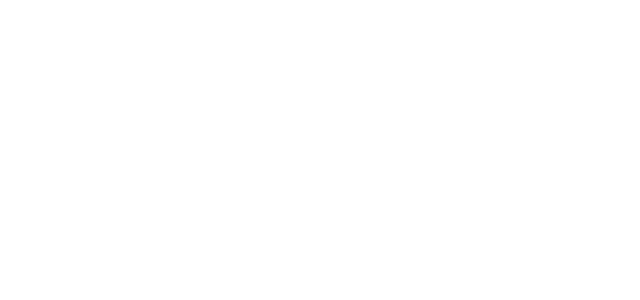
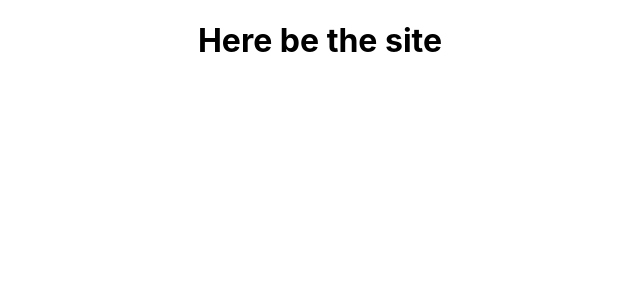
Before and after one commit to genar335/jolie_alien, a React (Create React App) app: page / in a window 1280 px wide. Shown: the top 300 px of the page, without its empty margins (320-960 px from the left). Built offline with nearby package versions, Linux system fonts and the light colour scheme.

Commit message:
The beginnig

```diff
--- a/src/App.js
+++ b/src/App.js
@@ -5,7 +5,7 @@
 function App() {
   return (
     <div className="App">
-
+      <h1>Here be the site</h1>
     </div>
   );
 }
```
